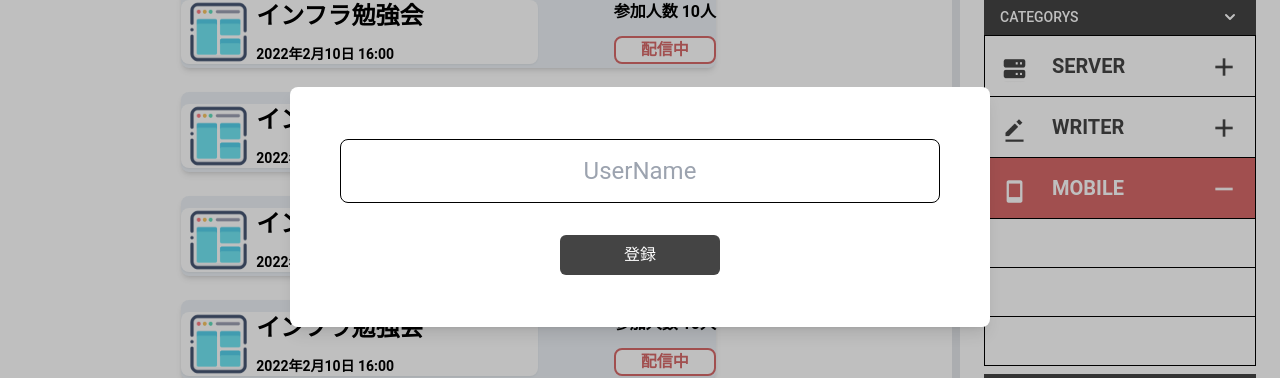
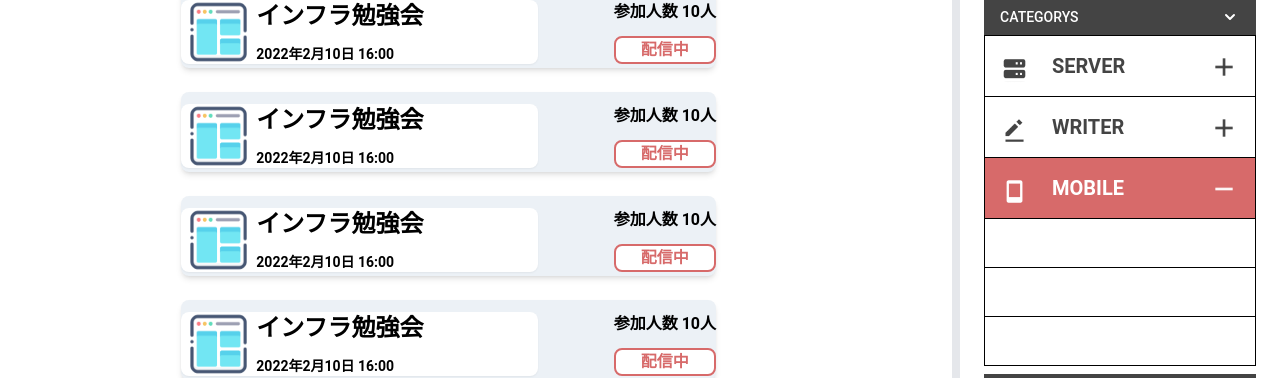
Before and after one commit to ChrisFlene/ChrisFlene, a Next.js app in the folder front/: page / in a window 1280 px wide. Shown: the part 193-571 px from the top of the page. Built offline with nearby package versions, Linux system fonts and the light colour scheme; no server answers.

Commit message:
処理コメント追加

```diff
--- a/front/components/Header/Header.tsx
+++ b/front/components/Header/Header.tsx
@@ -12,14 +12,11 @@ import ProfilePopOver from "./ProfilePopOver";
 
 const Header = () => {
   const { currentUser, currentIdToken } = useContext(AuthContext);
-  const [isNewUser, setIsNewUser] = useState<boolean>(true);
+  const [isNewUser, setIsNewUser] = useState<boolean>(false);
 
   useEffect(() => {
-    if (currentUser != null) {
-      getIdToken(currentUser, true).then((idToken) => {
-        // console.log(currentIdToken);
-      });
-    }
+    //新規ユーザか判定するAPIを叩く
+    //新規ユーザならisNewUserをtrueにする
   });
 
   const profile = (
```
